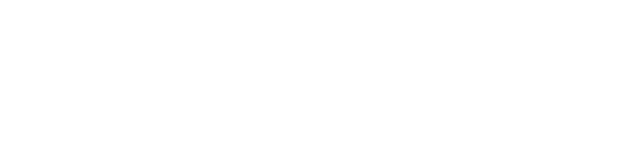
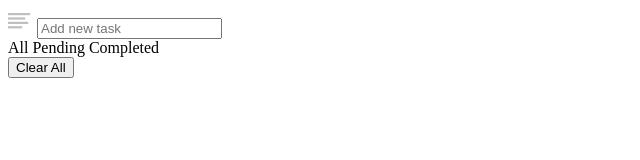
Before and after one commit to BarrioTropical/to-do-app-javascript, a plain HTML site: page index.html in a window 1280 px wide. Shown: the whole page, without its empty margins (0-640 px from the left). Drawn offline with nearby package versions, Linux system fonts and the light colour scheme.

Commit message:
html structure
Signed-off-by: “Barrio <barriotropical@gmail.com>

```diff
--- a/index.html
+++ b/index.html
@@ -8,6 +8,25 @@
     <title>To do App Javascript</title>
 </head>
 <body>
+    <div class="wrapper">
+        <div class="task-input">
+            <img src="./img/bars.svg" alt="bars menu">
+            <input type="text" placeholder="Add new task">
+        </div>
+        <div class="controls">
+            <div class="filters">
+                <span id="all" class="active">
+                    All
+                </span>
+                <span id="pending">Pending</span>
+                <span id="completed">Completed</span>
+            </div>
+            <button class="clear-btn">Clear All</button>
+        </div>
+        <ul class="task-box">
+
+        </ul>
+    </div>
 
     <script src="js/index.js"></script>
 </body>
```
